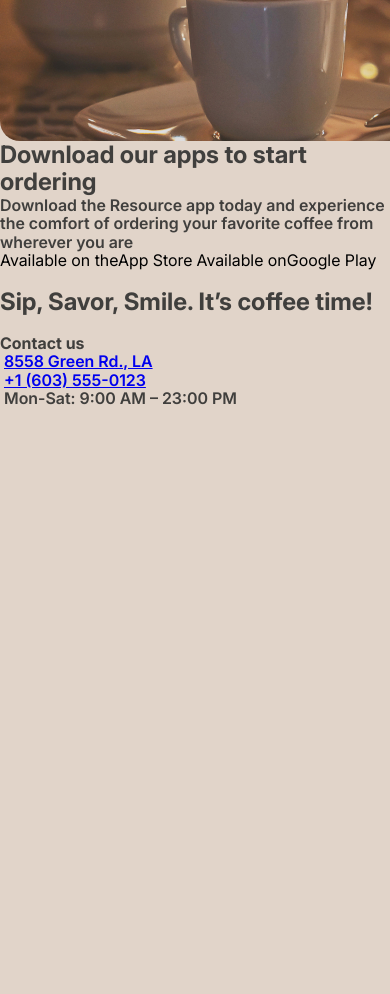
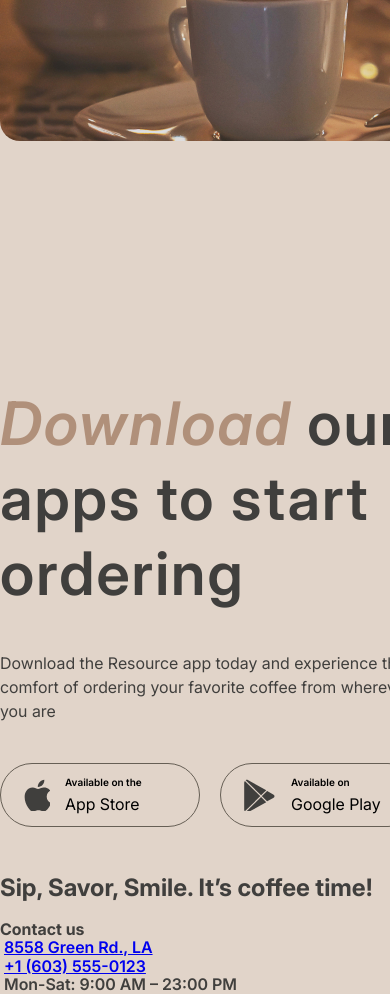
Before and after one commit to woodprop/coffeehouse, a website: page index.html in a window 390 px wide. Shown: the part 3826-4820 px from the top of the page. Before the commit the page ends 4234 px from the top, so only its background shows below. Drawn offline with Linux system fonts and the light colour scheme.

Commit message:
feat: add mobile app section

```diff
--- a/index.html
+++ b/index.html
@@ -81,22 +81,31 @@
                 <div class="about__img about__img_big">
                     <img src="images/about-4.jpg" alt="woman with coffee">
                 </div>
-
             </div>
         </div>
     </section>
 
     <section class="mobile-app">
-        <div class="wrapper">
+        <div class="wrapper mobile-app__wrapper">
             <div class="mobile-app__content">
-                <h2 class="mobile-app__title"><span>Download</span> our apps to start ordering</h2>
+                <h2 class="title mobile-app__title"><span class="title__accent">Download</span> our apps to start ordering</h2>
                 <p class="mobile-app__text">Download the Resource app today and experience the comfort of ordering your favorite coffee from wherever you are</p>
                 <div class="mobile-app__buttons">
-                    <button class="button"><span class="button__icon"></span> Available on the<span>App Store</span></button>
-                    <button class="button"><span class="button__icon"></span>Available on<span>Google Play</span></button>
+                    <button class="button button_default button_outline mobile-app__button">
+                        <span class="mobile-app__icon mobile-app__icon_apple"></span>
+                        <div class="store-button-text"><p class="store-button-text__subtitle">Available on the</p><p>App Store</p></div>
+                    </button>
+
+                    <button class="button button_default button_outline mobile-app__button">
+                        <span class="mobile-app__icon mobile-app__icon_google"></span>
+                        <div class="store-button-text"><p class="store-button-text__subtitle">Available on</p><p>Google Play</p></div>
+                    </button>
                 </div>
             </div>
-            <img src="" alt="" class="mobile-app__image">
+            <div class="mobile-app__image">
+                <img src="images/mobile-screens.png" alt="mobile phones">
+            </div>
+
         </div>
     </section>
 
--- a/sass/components/_buttons.scss
+++ b/sass/components/_buttons.scss
@@ -13,6 +13,10 @@
     background: $color-text-light;
   }
 
+  &_outline {
+    border: 1px solid $color-border-dark;
+  }
+
   &_link {
 
   }
--- /dev/null
+++ b/sass/layout/_mobile-app.scss
@@ -0,0 +1,62 @@
+.mobile-app {
+
+  &__wrapper {
+    margin-top: 100px;
+    display: flex;
+    align-items: flex-start;
+    justify-content: space-between;
+  }
+}
+
+.mobile-app__content {
+  max-width: 630px;
+}
+
+.mobile-app__title {
+  margin-top: 145px;
+}
+
+.mobile-app__text {
+  margin-top: 40px;
+  line-height: 150%;
+  font-weight: 400;
+}
+
+.mobile-app__buttons {
+  margin-top: 40px;
+  display: flex;
+  align-items: flex-start;
+  justify-content: flex-start;
+  column-gap: 20px;
+}
+
+.mobile-app__button {
+  padding-left: 23px;
+  display: flex;
+  align-items: center;
+  justify-content: flex-start;
+  text-align: left;
+
+  & .store-button-text {
+    padding-left: 15px;
+    &__subtitle {
+      @include font($size: 10px);
+      line-height: 140%;
+      margin-bottom: 6px;
+    }
+  }
+}
+
+.mobile-app__icon {
+  display: block;
+
+  height: 32px;
+  &_apple {
+    width: 26px;
+    background: url("../images/icons/icon-apple.svg") no-repeat;
+  }
+  &_google {
+    width: 32px;
+    background: url("../images/icons/icon-google.svg") no-repeat;
+  }
+}
--- a/sass/main.scss
+++ b/sass/main.scss
@@ -18,3 +18,4 @@
 @import "layout/promo";
 @import "layout/favorite";
 @import "layout/about";
+@import "layout/mobile-app";
```
Also changed, not shown: css/style.css, images/icons/icon-apple.svg (added), images/icons/icon-google.svg (added), images/mobile-screens.png (added), 1 other file.
